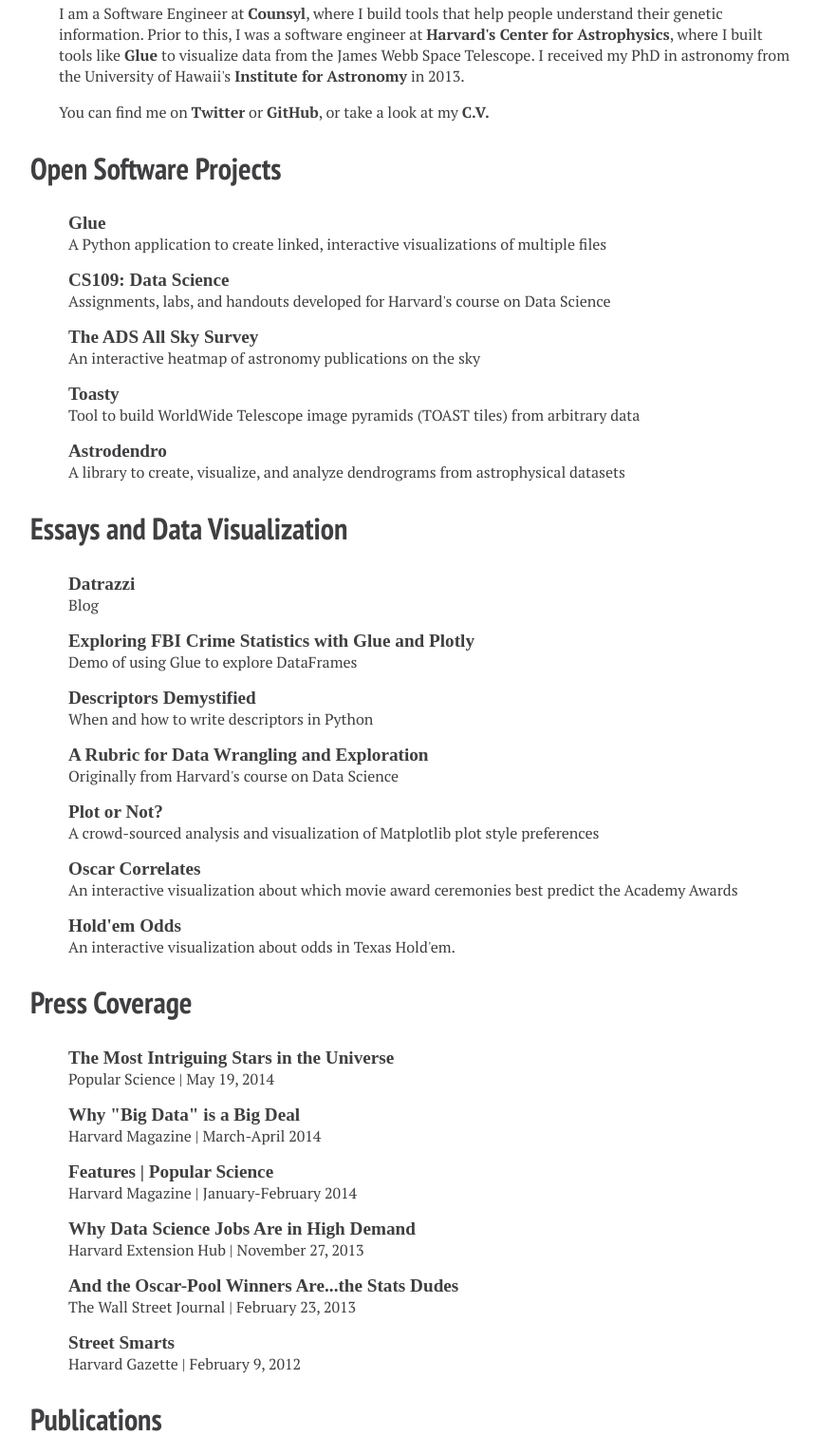
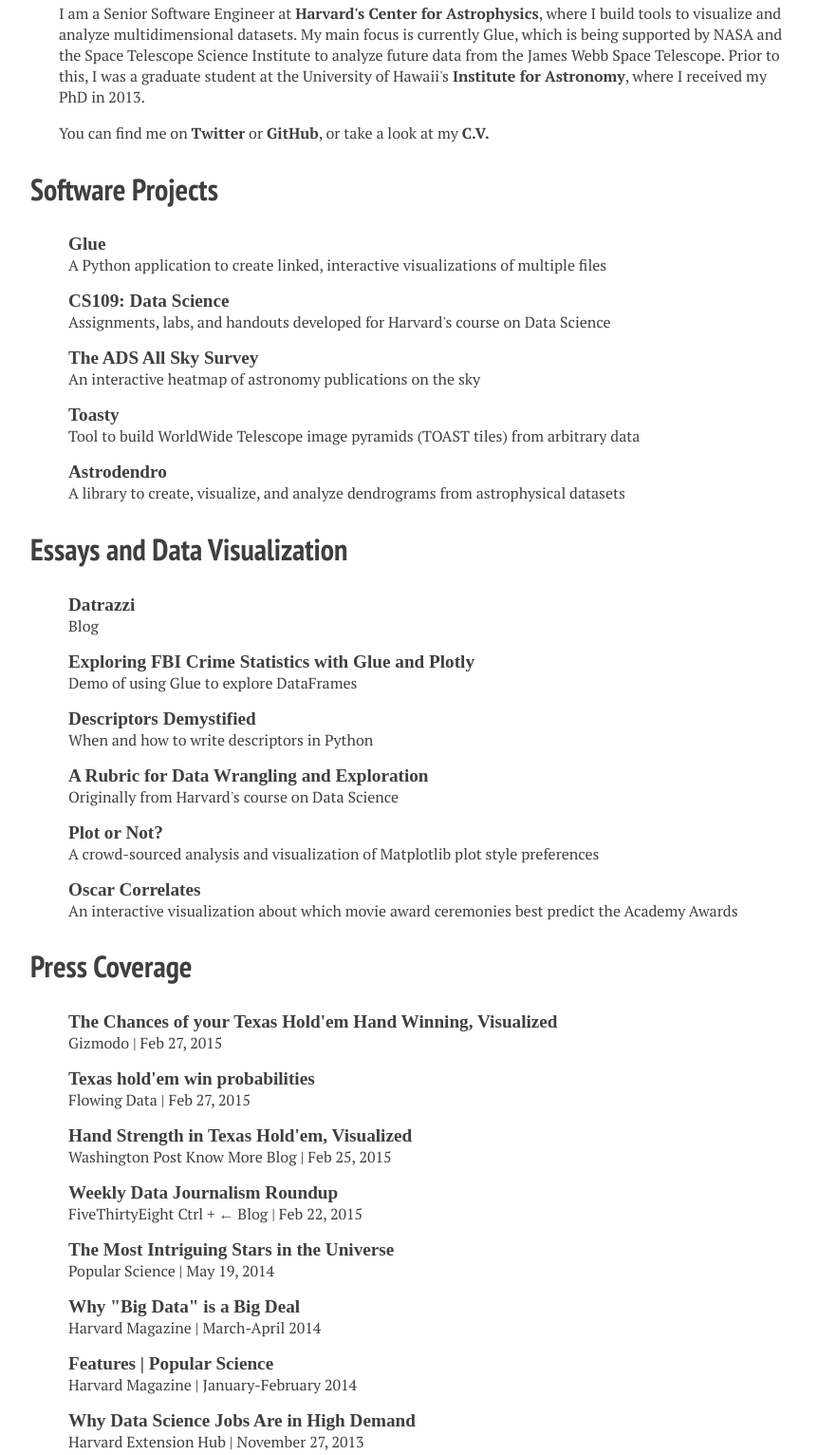
Before and after one commit to ChrisBeaumont/ChrisBeaumont.github.io, a plain HTML site: page index.html in a window 1280 px wide. Shown: the part 123-1655 px from the top of the page at 95% size, without its empty margins (208-1070 px from the left). Drawn offline with Linux system fonts and the light colour scheme.

Commit message:
press update

```diff
--- a/index.html
+++ b/index.html
@@ -22,7 +22,7 @@
         <div id="about">
             <p>
 
-            I am a Software Engineer at <a href="http://counsyl.com">Counsyl</a>, where I build tools that help people understand their genetic information. Prior to this, I was a software engineer at <a href="http://www.cfa.harvard.edu"> Harvard's Center for Astrophysics</a>, where I built tools like <a href="http://glueviz.org">Glue</a> to visualize data from the James Webb Space Telescope. I received my PhD in astronomy from the University of Hawaii's <a href="http://www.ifa.hawaii.edu"> Institute for Astronomy</a> in 2013.
+            I am a Senior Software Engineer at <a href="http://www.cfa.harvard.edu">Harvard's Center for Astrophysics</a>, where I build tools to visualize and analyze multidimensional datasets. My main focus is currently Glue, which is being supported by NASA and the Space Telescope Science Institute to analyze future data from the James Webb Space Telescope. Prior to this, I was a graduate student at the University of Hawaii's <a href="http://www.ifa.hawaii.edu"> Institute for Astronomy</a>, where I received my PhD in 2013.
 
             <p>
             You can find me on <a href="https://twitter.com/BeaumontChris">Twitter</a> or <a href="https://github.com/ChrisBeaumont">GitHub</a>, or take a look at my <a href="cv.pdf">C.V.</a>
@@ -30,7 +30,7 @@
         </div>
 
         <div class="section">
-            <h2 class="section-header">Open Software Projects</h2>
+            <h2 class="section-header">Software Projects</h2>
             <div class="section-body">
                 <ul>
 
@@ -98,11 +98,6 @@
                         <br>An interactive visualization about which movie award ceremonies best predict the Academy Awards
                     </li>
 
-                    <li>
-                        <a class="section-item-label" href="holdem_odds/">Hold'em Odds </a>
-                        <br>An interactive visualization about odds in Texas Hold'em.
-                    </li>
-
                 </ul>
             </div>
         </div>
@@ -112,6 +107,26 @@
             <h2 class="section-header">Press Coverage</h2>
             <div class="section-body">
                 <ul>
+
+                    <li>
+                        <a class="section-item-label" href="http://gizmodo.com/the-chances-of-your-texas-holdem-hand-winning-visualiz-1688406848">The Chances of your Texas Hold'em Hand Winning, Visualized </a>
+                        <br>Gizmodo | Feb 27, 2015
+                    </li>
+
+                    <li>
+                        <a class="section-item-label" href="http://flowingdata.com/2015/02/27/texas-hold-em-win-probabilities/">Texas hold'em win probabilities </a>
+                        <br>Flowing Data | Feb 27, 2015
+                    </li>
+
+                    <li>
+                        <a class="section-item-label" href="http://knowmore.washingtonpost.com/2015/02/25/hand-strength-in-texas-holdem-visualized/">Hand Strength in Texas Hold'em, Visualized </a>
+                        <br>Washington Post Know More Blog | Feb 25, 2015
+                    </li>
+
+                    <li>
+                        <a class="section-item-label" href="fivethirtyeight.com/datalab/ctrl-back-poker-bisexuals-sleeping-and-showering/">Weekly Data Journalism Roundup </a>
+                        <br>FiveThirtyEight Ctrl + ← Blog | Feb 22, 2015
+                    </li>
 
                     <li>
                         <a class="section-item-label" href="http://www.popsci.com/article/technology/most-intriguing-stars-universe-infographic">The Most Intriguing Stars in the Universe </a>
```
Also changed, not shown: 1 other file.
